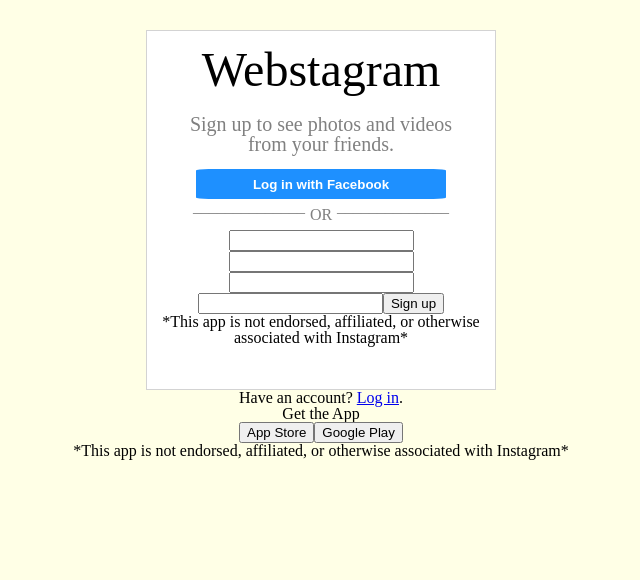
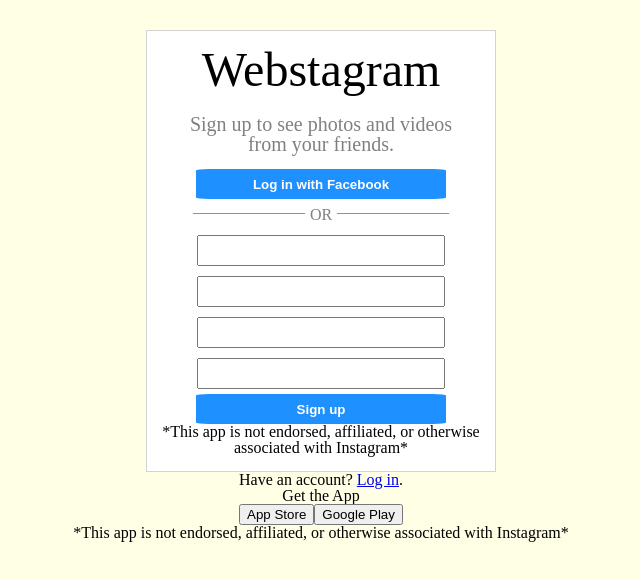
Before and after one commit to MWeber313/ideal-octo-eureka, a React (Create React App) app in the folder frontend/webstagram/: page / in a window 1280 px wide. Shown: the top 580 px of the page, without its empty margins (319-959 px from the left). Built offline with nearby package versions, Linux system fonts and the light colour scheme.

Commit message:
Fiddling with the input form

```diff
--- a/frontend/webstagram/src/App.css
+++ b/frontend/webstagram/src/App.css
@@ -83,7 +83,6 @@
   text-align: center;
   margin: 0 auto;
   width: 350px;
-  height: 360px;
   display: flex;
   flex-direction: column;
   box-sizing: border-box;
@@ -123,3 +122,16 @@
   align-self: center;
   align-items: center;
 }
+
+.auth-form {
+  display: flex;
+  flex-direction: column;
+  justify-content: space-evenly;
+  align-items: center;
+}
+
+.auth-input {
+  height: 25px;
+  width: 240px;
+  margin: 5px;
+}
--- a/frontend/webstagram/src/components/auth/register.js
+++ b/frontend/webstagram/src/components/auth/register.js
@@ -28,12 +28,12 @@
                     <p className="or-bar-line">______________</p>
 
                 </div>
-                <form>
-                    <input></input>
-                    <input></input>
-                    <input></input>
-                    <input></input>
-                    <button>Sign up</button>
+                <form className="auth-form">
+                    <input className="auth-input"></input>
+                    <input className="auth-input"></input>
+                    <input className="auth-input"></input>
+                    <input className="auth-input"></input>
+                    <button id="facebook-button"><p id="facebook-button-text">Sign up</p></button>
                 </form>
                 <p>*This app is not endorsed, affiliated, or otherwise associated with Instagram*</p></div>
             <div class="redirect">
```
